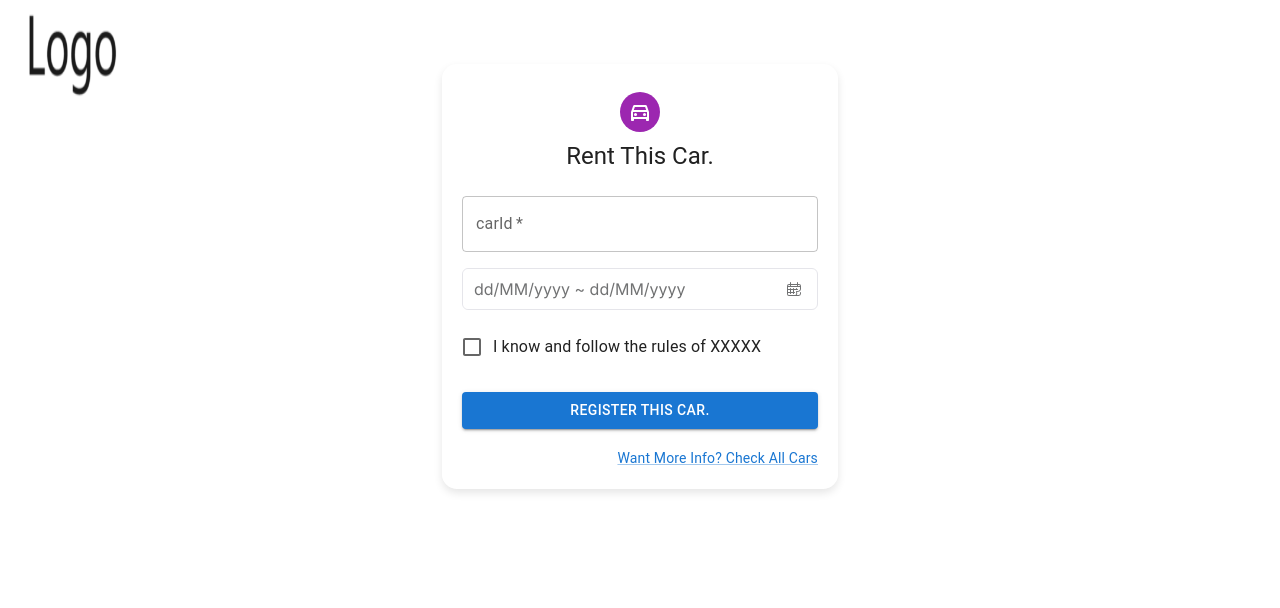
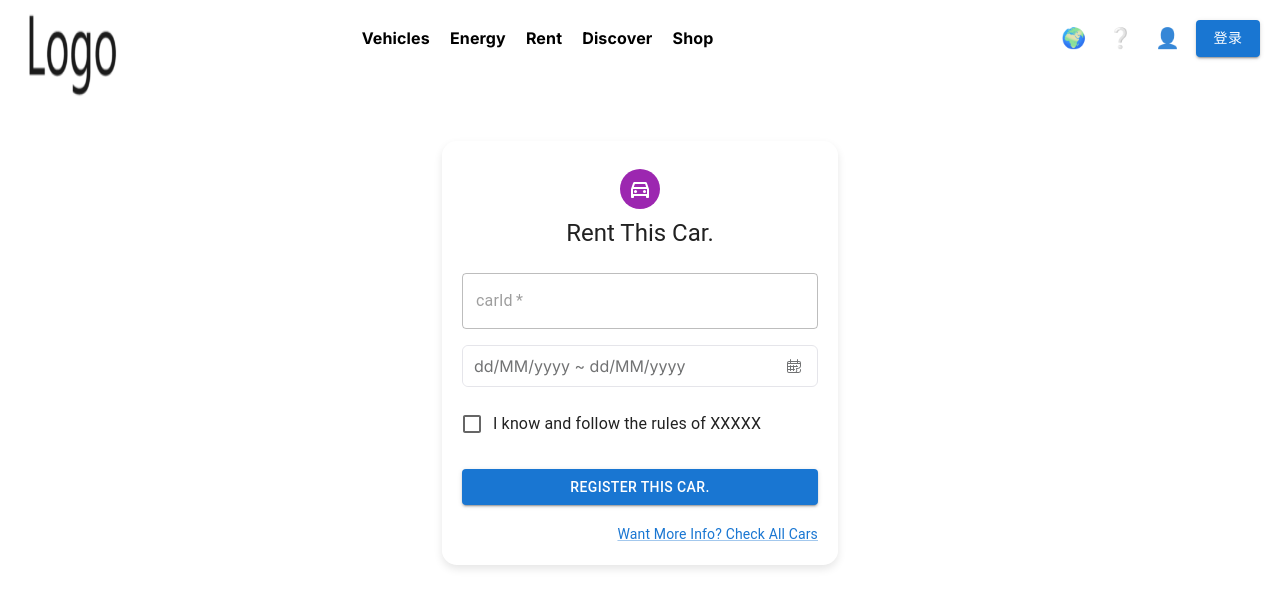
Before and after one commit to CnStarLab/CarRentalSys, a Next.js app in the folder src/frontend/: page /rent in a window 1280 px wide. Shown: the top 608 px of the page. Built offline with nearby package versions, Linux system fonts and the light colour scheme.

Commit message:
[Frontend/update] Combine the rent page with allCarsList. - Layout: move the navbar to layout.js - rentPage: bind the car id with selected id in CarList,auto take the   current username and auth. - Optimize: use nextjs navigation.

```diff
--- a/src/frontend/app/carList/CarCards.tsx
+++ b/src/frontend/app/carList/CarCards.tsx
@@ -8,6 +8,7 @@ import Button from '@mui/material/Button';
 import Typography from '@mui/material/Typography';
 import Grid from '@mui/material/Grid';
 import { Box } from '@mui/material';
+import Link from 'next/link';
 
 export default function CarCards({ car }) {
   return (
@@ -83,7 +84,9 @@ export default function CarCards({ car }) {
           More Info
         </Button>
         <Button size="small" color="success">
+          <Link href={`/rent?carId=${car.ID}`} >
           Rent Now
+          </Link>
         </Button>
       </CardActions>
     </Card>
--- a/src/frontend/app/carList/page.tsx
+++ b/src/frontend/app/carList/page.tsx
@@ -10,7 +10,10 @@ export default function AllCars(){
     React.useEffect(() => {
         fetch('http://localhost:8080/api/v1/cars/getAll')
           .then(response => response.json())
-          .then(data => SetJsonData(data))
+          .then(data => {
+            console.log("[AllCars]",data)
+            SetJsonData(data)
+        })
           .catch(error => console.error('Error fetching data:', error));
       }, []); // Empty Array as Listener, make sure only run when the Component mount fist time.
 
--- a/src/frontend/app/components/Header.tsx
+++ b/src/frontend/app/components/Header.tsx
@@ -4,6 +4,7 @@ import Link from 'next/link';
 import Logo from './Logo';
 import { useRouter } from 'next/navigation';
 import { useAuth } from './AuthContext';
+import { Button } from '@mui/material';
 
 export default function Header() {
     const { isLoggedIn, username, login, logout } = useAuth();
@@ -28,7 +29,7 @@ export default function Header() {
 
     const navLinkStyle: React.CSSProperties = {
         textDecoration: 'none',
-        color: 'white',
+        color: 'black',
         fontWeight: 'bold'
     };
 
@@ -51,7 +52,7 @@ export default function Header() {
             <Link href="#" style={navLinkStyle}>Vehicles</Link>
             <Link href="#" style={navLinkStyle}>Energy</Link>
             <Link href="/rent" style={navLinkStyle}>Rent</Link>
-            <Link href="#" style={navLinkStyle}>Discover</Link>
+            <Link href="/carList" style={navLinkStyle}>Discover</Link>
             <Link href="#" style={navLinkStyle}>Shop</Link>
         </div>
         <div style={iconsStyle}>
@@ -61,7 +62,7 @@ export default function Header() {
             {isLoggedIn ? (
                 <p>Welcome, {username}!</p>
             ) : (
-                <button onClick={() => window.location.href = '/login'}>登录</button>
+                <Button variant="contained" onClick={() => window.location.href = '/login'}>登录</Button>
             )}
         </div>
     </header>
--- a/src/frontend/app/layout.tsx
+++ b/src/frontend/app/layout.tsx
@@ -2,6 +2,7 @@ import { Link, Typography } from "@mui/material";
 import type { Metadata } from "next";
 import { Inter } from "next/font/google";
 import { AuthProvider } from "./components/AuthContext";
+import Header from "./components/Header";
 
 const inter = Inter({ subsets: ["latin"] });
 
@@ -42,6 +43,7 @@ export default function RootLayout({
     <html lang="en">
       <AuthProvider>
         <body className={inter.className}>
+          <Header />
             {children}
             <Copyright sx={copyrightStyle} />
         </body>
--- a/src/frontend/app/page.tsx
+++ b/src/frontend/app/page.tsx
@@ -43,7 +43,6 @@ export default function HomePage() {
 
   return (
     <div style={ContainerStyle}>
-      <Header/>
       <div style={HomePageContainerStyle}>
         <div style={circleStyle}>
           <p style={textStyle}>Our Slogan</p>
--- a/src/frontend/app/rent/rentCar.tsx
+++ b/src/frontend/app/rent/rentCar.tsx
@@ -16,8 +16,11 @@ import Modal from '../login/alert';
 import Logo from '../components/Logo';
 import { DateRangePicker } from 'rsuite';
 import { useAuth } from '../components/AuthContext';
+import { useSearchParams } from 'next/navigation';
 
 export default function RentCar() {
+    const searchParams = useSearchParams();
+    const carId = searchParams.get('carId');
     const { isLoggedIn, username, login, logout } = useAuth();
     const [dateRange, setDateRange]:any = React.useState([null, null]);
     const [modalMessage, setModalMessage] = React.useState('');
@@ -34,7 +37,7 @@ export default function RentCar() {
 
       // formData 2 json
       const formData = {
-        carId: Number(data.get('carId')),
+        carId: Number(carId),
         username: username,
         startTime: dateRange[0],
         endTime: dateRange[1],
@@ -117,11 +120,15 @@ export default function RentCar() {
                 id="carId"
                 label="carId"
                 name="carId"
-                type='number'
+                type="number"
+                value={carId}
+                InputProps={{
+                  readOnly: true,
+                }}
                 autoComplete="NaN"
+                disabled
               />
             </Grid>
-
             <Grid item xs={12}>
               <DateRangePicker
               size='lg'
```
